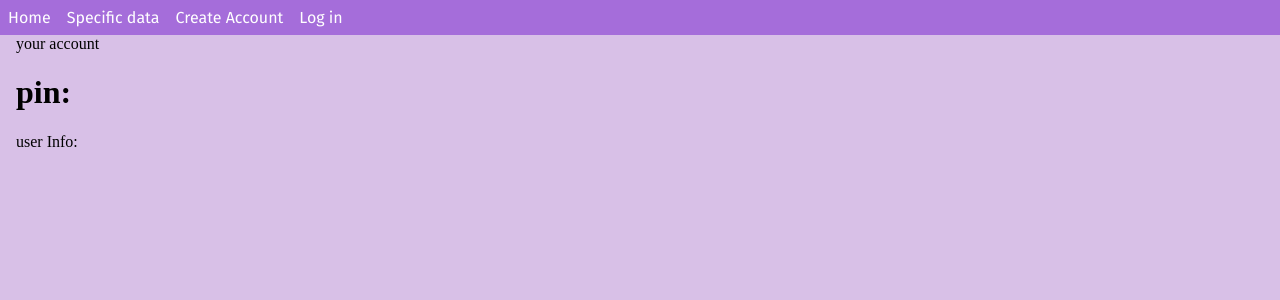
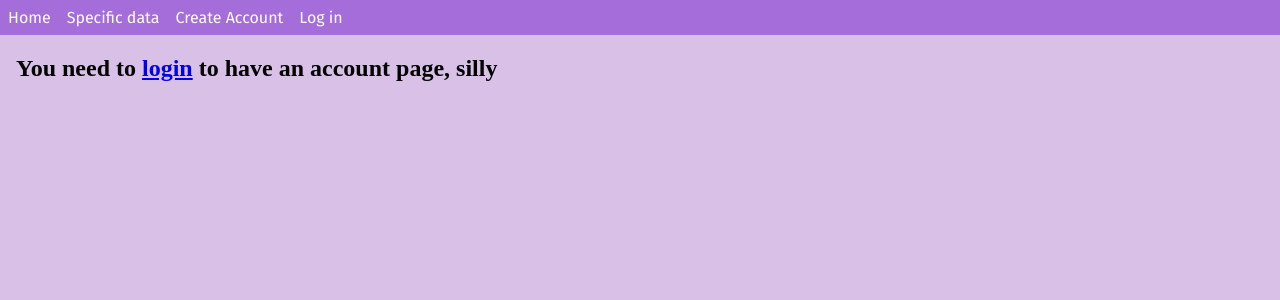
Before and after one commit to lobobellos/time-tracker, a Vue app: page /myAcct in a window 1280 px wide. Shown: the top 300 px of the page. Built offline with nearby package versions, Linux system fonts and the light colour scheme; no server answers.

Commit message:
add message if not logged in

```diff
--- a/src/pages/MyAcct.vue
+++ b/src/pages/MyAcct.vue
@@ -1,9 +1,16 @@
 <template>
-  your account
-  <h1>pin: {{ pin }}</h1>
+  <div v-if="isLoggedIn" class="container">
+
+    <h1>My Account</h1>
+    <h3>pin: {{ pin }}</h3>
 
 
-  user Info:{{ userInfo }}
+    user Info:{{ userInfo }}
+  </div>
+  <div class="container" v-else>
+
+    <h2>You need to <router-link to="/login">login</router-link> to have an account page, silly</h2>
+  </div>
 </template>
 
 <script lang ="ts">
@@ -15,10 +22,13 @@ export default {
     return {
       pin: null,
       userInfo:null,
+      isLoggedIn:false
     }
   },
   created(){
-    this.pin = cookie.get("pin")
+    this.isLoggedIn = cookie.get("pin") != undefined
+
+    this.pin =cookie.get("pin")
     this.getData()
   },
   methods:{
```
